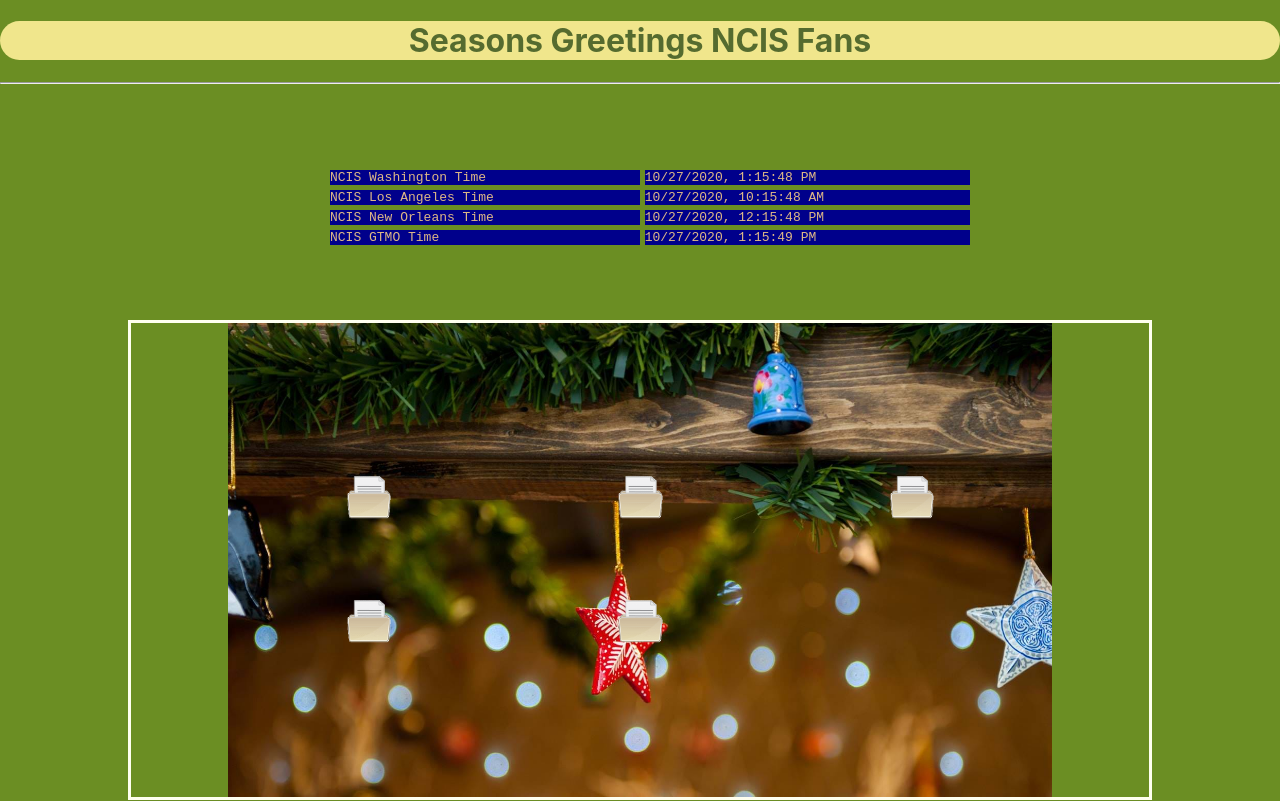
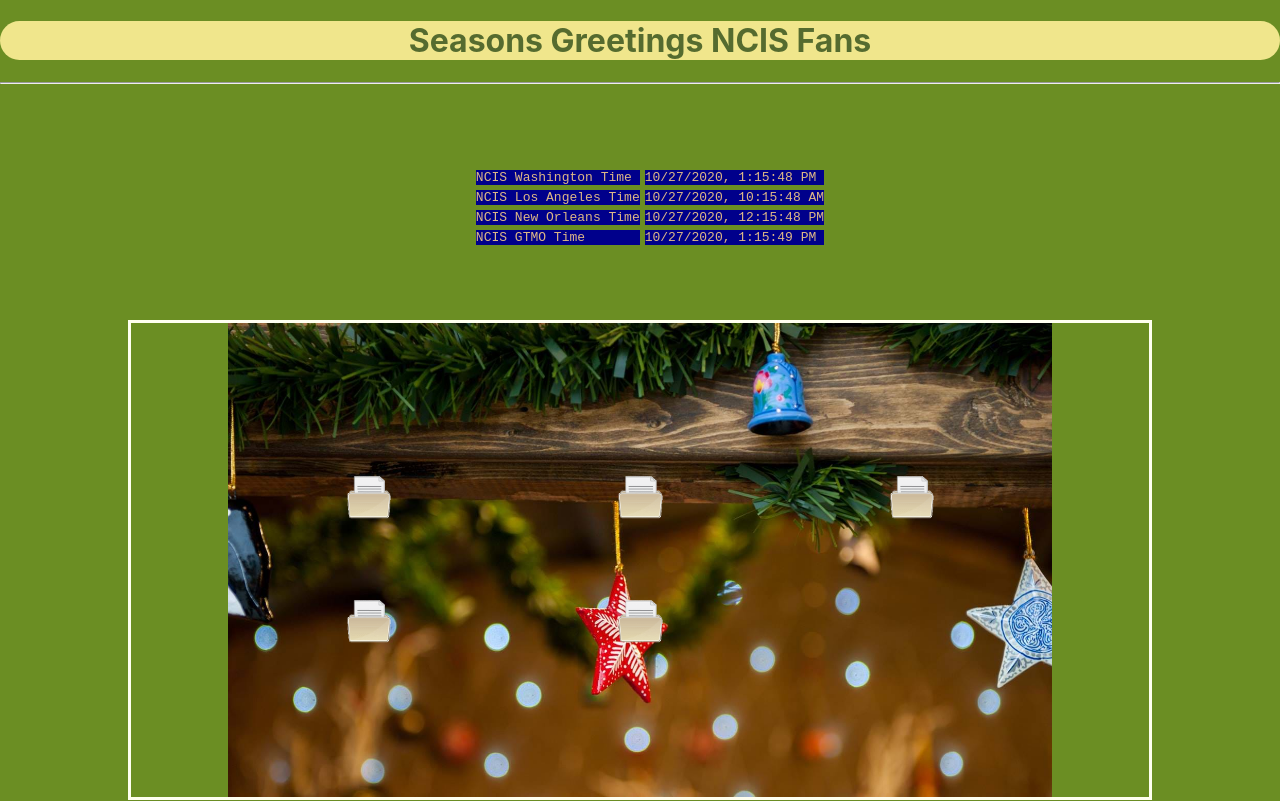
Before and after one commit to lexbarker/ncis-xmas, a React (Create React App) app: page / in a window 1280 px wide. Built offline with nearby package versions, Linux system fonts and the light colour scheme.

Commit message:
clock css

```diff
--- a/src/components/clocks/clocks.styles.css
+++ b/src/components/clocks/clocks.styles.css
@@ -3,15 +3,16 @@
     display: grid;
     position: absolute;
     top: 20%;
-    left: 25%;
+    left: 12.5%;
     column-gap: 5px;
     row-gap: 5px;
     margin: 0 auto;
-    width: 50%;
+    width: 75%;
     border-radius: 10px;
     color: burlywood;
     font-family: monospace;
     padding: 10px;
+    justify-content: center;
 }
 .area {
     text-align: left;
```
